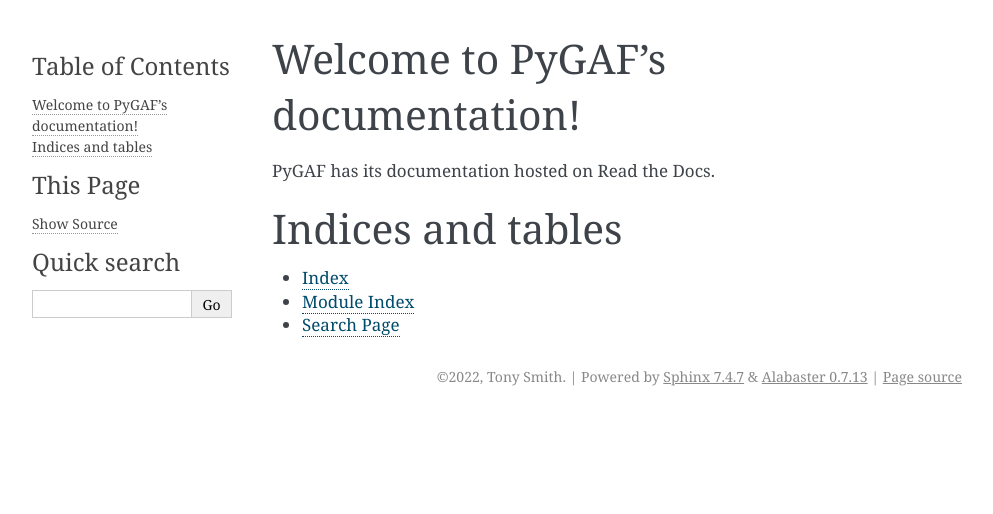
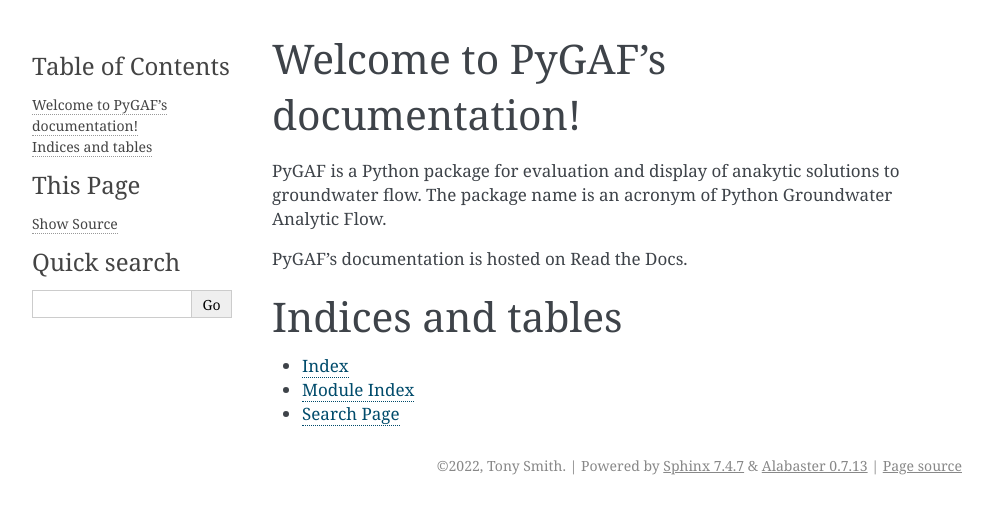
Before and after one commit to Moofbytes/PyGAF, a Sphinx documentation site: the page built from docs/index.rst, in a window 1280 px wide. Shown: the top 514 px of the page, without its empty margins (148-1141 px from the left). Built offline with Sphinx 7.4.7, drawn with Linux system fonts in a browser that asks for light colours.

Commit message:
Update index.rst

```diff
--- a/docs/index.rst
+++ b/docs/index.rst
@@ -6,7 +6,10 @@
 Welcome to PyGAF's documentation!
 =================================
 
-PyGAF has its documentation hosted on Read the Docs.
+PyGAF is a Python package for evaluation and display of anakytic solutions to groundwater flow.
+The package name is an acronym of Python Groundwater Analytic Flow.
+
+PyGAF's documentation is hosted on Read the Docs.
 
 .. toctree::
    :maxdepth: 2
```
